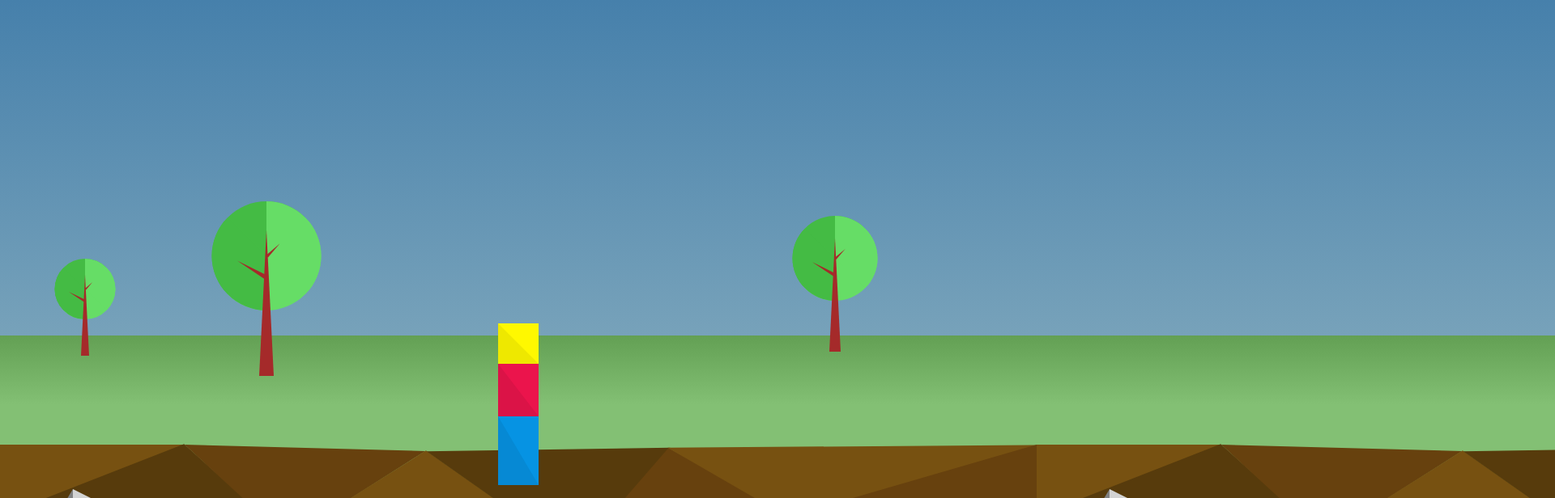
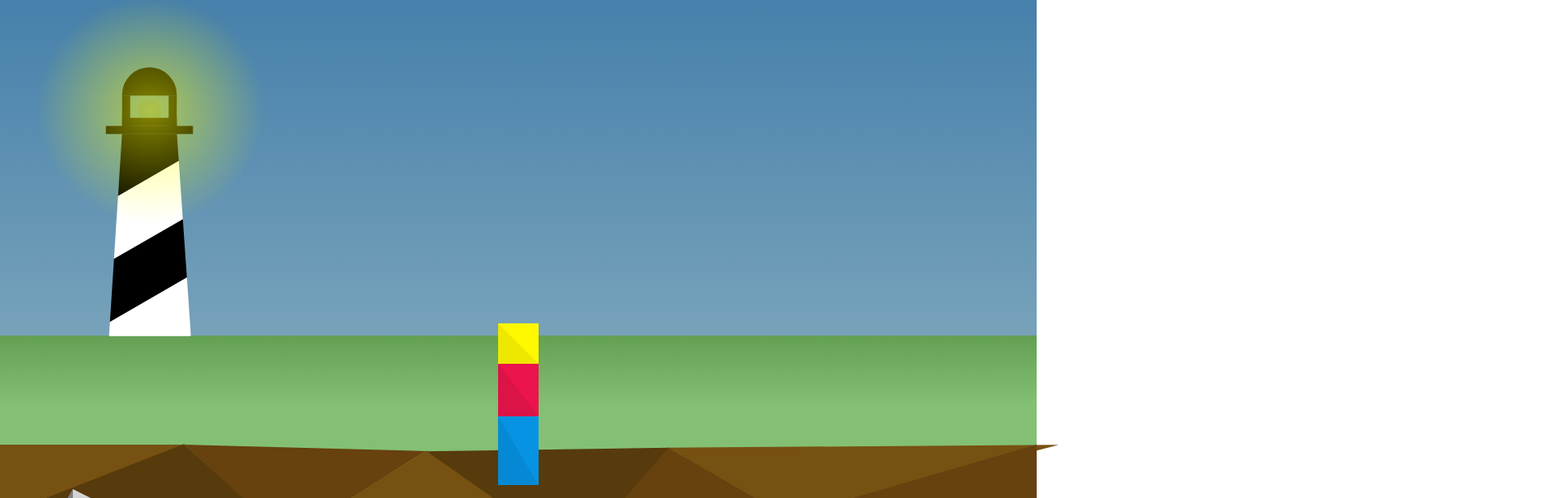
Before and after one commit to zmcadie/portfolio-interactive, a React (Create React App) app: page / in a window 1280 px wide. Shown: the top 616 px of the page at 81% size, 1920 px wide, since content can reach past the window. Built offline with nearby package versions, Linux system fonts and the light colour scheme.

Commit message:
Add lighthouse to education page

```diff
--- a/src/App.js
+++ b/src/App.js
@@ -117,8 +117,8 @@ class Main extends React.Component {
     if (actions[key]) actions[key]()
   }
 
-  onClick() {
-    if (this.state.isMoving) return false
+  onClick(e) {
+    if (this.state.isMoving || e.which !== 1) return false
     this.setState({ clickModalIsOpen: !this.state.clickModalIsOpen })
   }
 
@@ -177,7 +177,7 @@ export default class App extends React.Component {
     return (
       <Router>
         <div>
-          <Route exact path="/" render={() => <Redirect to="/p/1" />} />
+          <Route exact path="/" render={() => <Redirect to="/p/2" />} />
           <Route path="/p/:position" render={p => <Main {...p} avatar={this.state.avatar} />} />
           <Route path="/character" render={() => <CharacterCustomization avatar={this.state.avatar} update={this.updateAvatar} />} />
         </div>
--- a/src/components/Backgrounds/Education.js
+++ b/src/components/Backgrounds/Education.js
@@ -1,6 +1,7 @@
 import React from "react"
 import styled from "styled-components"
 import RockyGrassPath from "./partials/RockyGrassPath"
+import Lighthouse from "./partials/Lighthouse"
 
 const Bg = styled.div`
   background: linear-gradient(
@@ -19,6 +20,7 @@ const Bg = styled.div`
 const Education = () => {
   return (
     <Bg>
+      <Lighthouse style={{transform: "scale(0.5)", top: "calc(50% - 483px)", left: "6%"}} />
       <RockyGrassPath />
     </Bg>
   )
--- a/src/components/Backgrounds/Start.js
+++ b/src/components/Backgrounds/Start.js
@@ -19,17 +19,53 @@ const Bg = styled.div`
   width: 100vw;
 `
 
+const StartText = styled.div`
+  color: #efefef;
+  font-size: 22px;
+  left: 0;
+  overflow: hidden;
+  padding: 15vh 150px 0;
+  position: absolute;
+  right: 0;
+  text-shadow: -1px 1px #444;
+  top: 0;
+  z-index: 3;
+
+  h1 {
+    font-size: 26px;
+  }
+`
+
+const Text = ({ isActive }) => {
+  return isActive
+  ? (
+    <StartText>
+      <div className="text-container">
+        <h1>Hi, I'm Zola. I'm a front-end web developer based in Toronto, Canada.</h1>
+        <p>Use your arrow keys to look around and learn more...</p>
+      </div>
+    </StartText>
+  )
+  : ''
+}
+
 class Start extends React.Component {
   render() {
     const { isActive } = this.props
     return (
       <Bg>
+        <RockyGrassPath />
         <Tree style={{ top: "calc(50% - 60px)", transform: "scale(0.5)" }} />
-        <Tree style={{ top: "calc(50% - 115px)", left: "25vw", transform: "scale(0.9)" }} />
+        <Tree style={{ top: "calc(50% - 115px)", left: "20vw", transform: "scale(0.9)" }} />
+        <Tree style={{ top: "calc(50% - 85px)", left: "34vw", transform: "scale(0.6)" }} />
+        <Tree style={{ top: "calc(50% - 95px)", left: "30vw", transform: "scale(0.7)" }} />
+        <Tree style={{ top: "calc(50% - 90px)", left: "58vw", transform: "scale(0.6)" }} />
+        <Tree style={{ top: "calc(50% - 95px)", left: "68vw", transform: "scale(0.9)" }} />
         <Tree style={{ top: "calc(50% - 105px)", left: "80vw", transform: "scale(0.7)" }} />
-        <RockyGrassPath />
+        <Tree style={{ top: "calc(50% - 135px)", left: "87vw", transform: "scale(1.3)" }} />
         <Directions isActive={isActive} side="left" content="Barber Shop" />
         <Directions isActive={isActive} side="right" content="Education" />
+        <Text isActive={isActive} />
       </Bg>
     )
   }
--- /dev/null
+++ b/src/components/Backgrounds/partials/Lighthouse.js
@@ -0,0 +1,112 @@
+import React from 'react'
+import styled, { keyframes } from 'styled-components'
+
+const pulse = keyframes`
+  0% { transform: scale(0.2); z-index: 1 }
+  25% { transform: scale(3); z-index: 1  }
+  49% { transform: scale(0.2); z-index: 1 }
+  50% { transform: scale(0.2); z-index: -1 }
+  75% { transform: scale(3); z-index: -1 }
+  100% { transform: scale(0.2); z-index: -1 }
+`
+
+const LighthouseContainer = styled.div`
+  position: absolute;
+
+  .top {
+    background: black;
+    border-top-left-radius: 135px;
+    border-top-right-radius: 135px;
+    height: 70px;
+    margin-left: 40px;
+    width: 135px;
+  }
+
+  .lantern {
+    border: 20px solid black;
+    border-bottom-width: 20px;
+    border-top-width: 0px;
+    height: 55px;
+    margin-left: 40px;
+    width: 95px;
+  }
+
+  .bulb {
+    background: #4402;
+    border-top-left-radius: 50%;
+    border-top-right-radius: 50%;
+    height: 45px;
+    left: 80px;
+    position: absolute;
+    top: 80px;
+    width: 55px;
+  }
+
+  .light {
+    animation: ${pulse} 20s linear 0s infinite;
+    background: radial-gradient(#ff08, #ff00 65%);
+    border-radius: 50%;
+    height: 400px;
+    left: -90px;
+    position: absolute;
+    top: -95px;
+    width: 400px;
+    z-index: 1;
+  }
+
+  .deck {
+    background: black;
+    height: 20px;
+    width: 215px;
+  }
+
+  .tower-container {
+    height: 500px;
+    overflow: hidden;
+    width: 210px;
+  }
+
+  .tower {
+    border-bottom: 150px solid white;
+    border-left: 10px solid transparent;
+    border-right: 10px solid transparent;
+    height: 0;
+    transform: skewY(-30deg) translateY(-40px);
+    width: 190px;
+
+    &.one {
+      border-bottom-color: black;
+      margin-left: 30px;
+      width: 130px;
+    }
+
+    &.two {
+      margin-left: 20px;
+      width: 150px;
+    }
+
+    &.three {
+      border-bottom-color: black;
+      margin-left: 10px;
+      width: 170px;
+    }
+  }
+`
+
+const Lighthouse = ({ style }) => (
+  <LighthouseContainer style={style}>
+    <div className="light" />
+    <div className="top" />
+    <div className="lantern" />
+    <div className="bulb" />
+    <div className="deck" />
+    <div className="tower-container">
+      <div className="tower one" />
+      <div className="tower two" />
+      <div className="tower three" />
+      <div className="tower four" />
+    </div>
+  </LighthouseContainer>
+)
+
+export default Lighthouse
```
